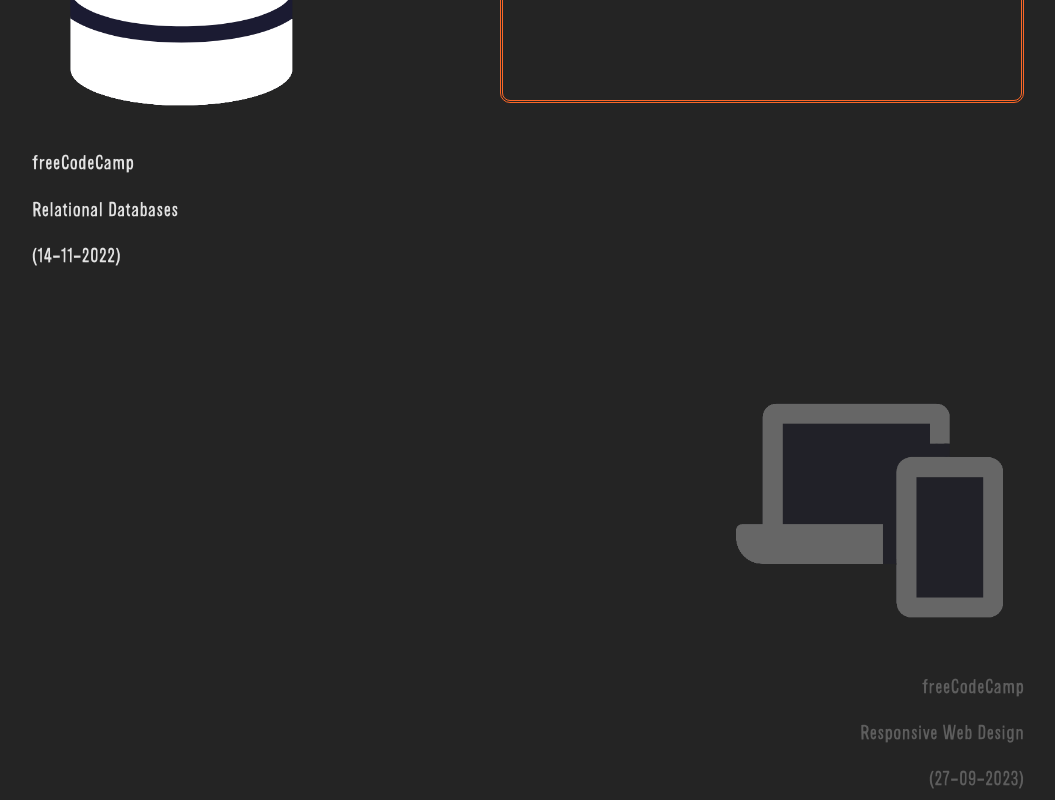
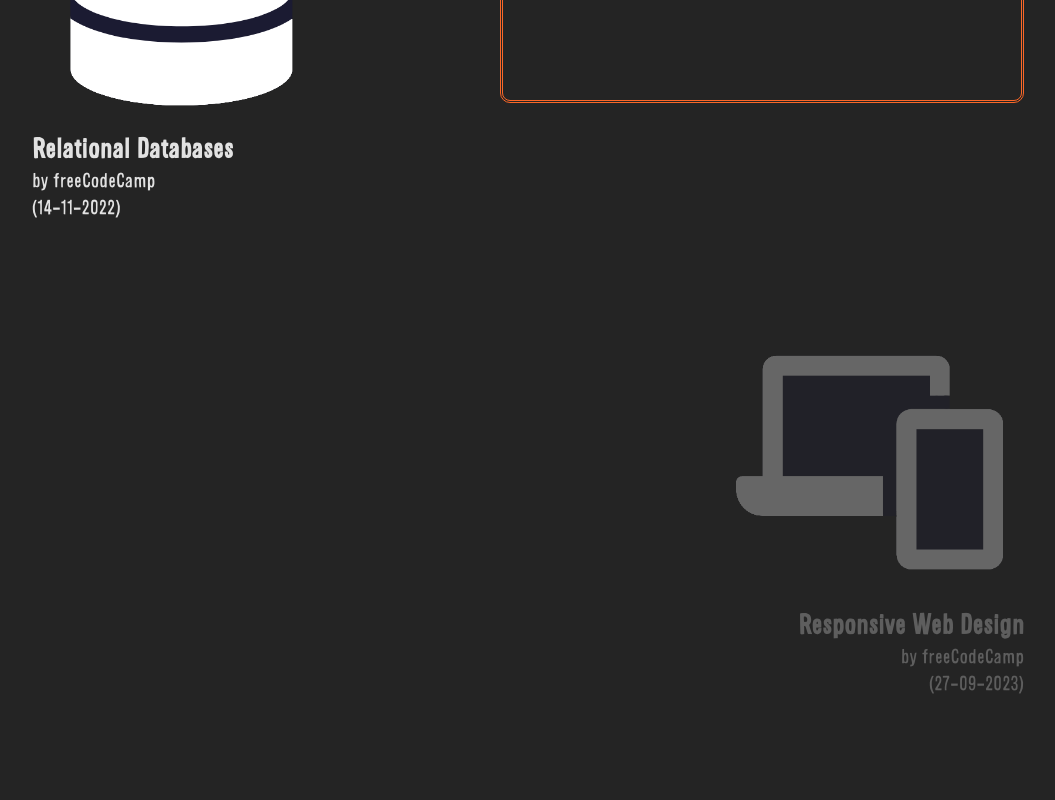
Before and after one commit to stevenstonie/personal-portofolio, a React (Vite) app in the folder client-app/: page / in a window 1280 px wide. Shown: the part 2400-3200 px from the top of the page, without its empty margins (128-1183 px from the left). Built offline with nearby package versions, Linux system fonts and the light colour scheme.

Commit message:
(more-section) certification name, issuer and date are closer to each other

```diff
--- a/client-app/src/components/IndividualDoc/IndividualDoc.module.css
+++ b/client-app/src/components/IndividualDoc/IndividualDoc.module.css
@@ -10,6 +10,10 @@
 .visible_doc_section {
 	opacity: .3;
 	transition: opacity .3s ease;
+
+	h2, p {
+		margin: 0;
+	}
 }
 
 .highlight {
--- a/client-app/src/components/IndividualDoc/IndividualDoc.tsx
+++ b/client-app/src/components/IndividualDoc/IndividualDoc.tsx
@@ -25,8 +25,8 @@ const IndividualDoc: React.FC<Doc & { alignment: "left" | "right" }> = (doc) =>
 					src={doc.thumbnail}
 					alt={doc.certificationName}
 				/>
-				<p>{doc.issuer}</p>
-				<p>{doc.certificationName}</p>
+				<h2 style={{ fontWeight: "bold" }}>{doc.certificationName}</h2>
+				<p>by {doc.issuer}</p>
 				<p>({doc.issueDate})</p>
 			</section>
 
```
